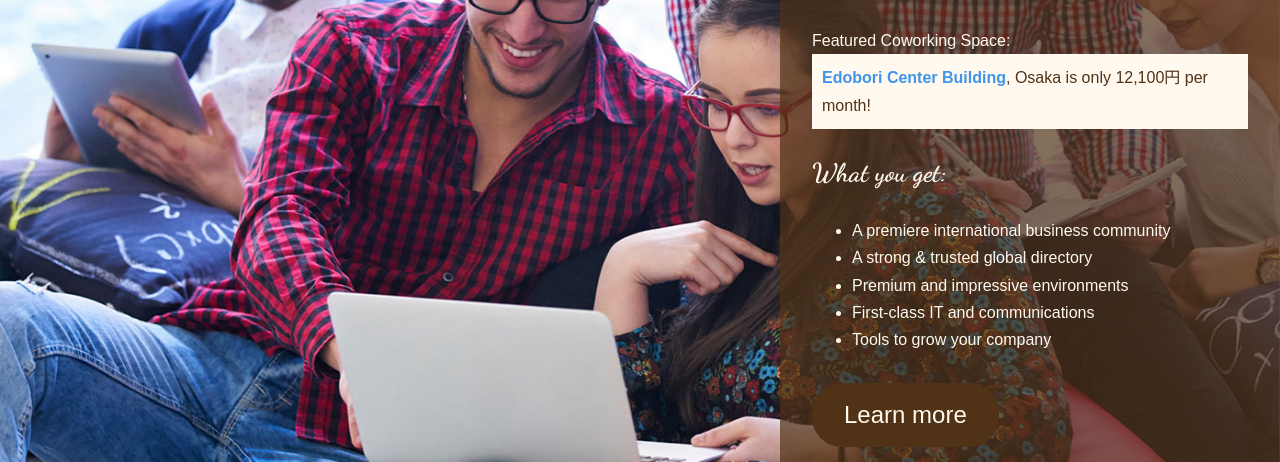
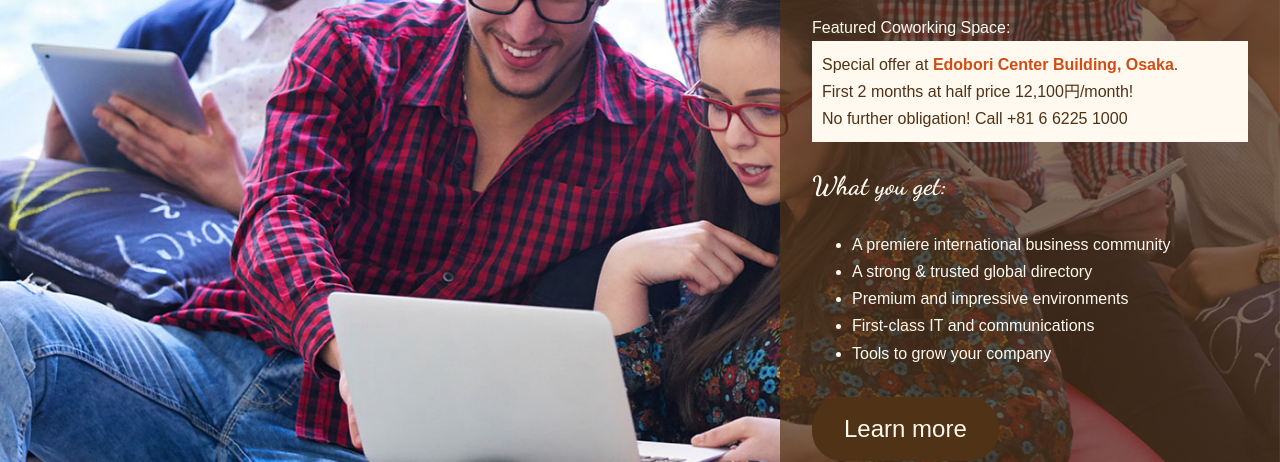
Before and after one commit to aburd/coworking-page, a website: page index.html in a window 1280 px wide. Shown: the part 338-800 px from the top of the page. Drawn offline with nearby package versions, Linux system fonts and the light colour scheme; files that its build step writes are made by us from their sources; files whose address does not match are found by name; a web font is replaced by a local one.

Commit message:
Changes to special offer at the top and location templating. Special offer classes also exclude the blue style from the template and use the proper orange.

```diff
--- a/assets/js/main.js
+++ b/assets/js/main.js
@@ -272,28 +272,32 @@
 	var priceTemplate = Handlebars.compile(pricingSource);
 	// get the proper info, make it usable by handlebars, and then pass it to the template for compilation
 	$.getJSON('./json/coworking-locations.json', function(data){
+		// Get cheapest location out of all locations
 		var cheapestLocation = data
 			.map(function(location){
-				console.log(location.japan)
 				return {
 					name: location.name,
 					price: location.price,
 					city: location.address.split('<br>')[2].split(' ')[0],
-					japan: location.japan
+					japan: location.japan,
+					url: location.url,
+					phoneNumber: location.phoneNumber
 				}
 			})
 			.filter(function(location){
 				return location.japan
 			})
 			.reduce(function(min, location){
-				var locationPrice = Number(location.price.replace(/円|,/g, ''))
-				var minPrice = Number(min.price.replace(/円|,/g, ''))
-				return Math.min(minPrice, locationPrice) < minPrice ? location : min
+				var locationPrice = Number(location.price.replace(/¥|,/g, ''))
+				var minPrice = Number(min.price.replace(/¥|,/g, ''))
+				return minPrice < locationPrice
+					? min
+					: location
 			})
-		$('#featured-coworking-space').html('<a href="#">'+cheapestLocation.name+'</a>' + ', ' + cheapestLocation.city + ' is only ' + cheapestLocation.price + ' per month!')
+		// Construct a string from the cheapest location and put in tag
+		$('#featured-coworking-space').html('Special offer at <a href="#'+cheapestLocation.url+'" class="smooth">'+cheapestLocation.name+', '+cheapestLocation.city+'</a>.<br>First 2 months at half price ' + cheapestLocation.price + '/month!<br>No further obligation! Call <span class="phone-number">+81 '+cheapestLocation.phoneNumber+'</span>')
 
 		var context = {};
-		var exampleCity = "Level 1 Yusen Building<br>2-3-2 Marunouchi, Chiyoda-ku<br>Tokyo 100-0005 Japan";
 		context.locations = data;
 
 		var html = template(context);
--- a/assets/sass/style.scss
+++ b/assets/sass/style.scss
@@ -8,7 +8,6 @@ $padding-base-vertical: 14px !default;
 
 // Servcorp colors
 $brand-primary: #503216 !default;
-$brand-secondary: #3f95ea !default;
 $brand-orange: #d14d13 !default;
 $brand-yellow: #e0a33a !default;
 $brand-gray: #d7d2cb !default;
@@ -645,7 +644,7 @@ nav {
 					width: 100%;
 
 					a {
-						color: $brand-secondary;
+						color: $brand-orange;
 						font-weight: bold;
 					}
 				}
--- a/index.html
+++ b/index.html
@@ -468,6 +468,7 @@
 	<script id="location-template" type="text/x-handlebars-template">
 		{{#each locations}}
 		<div class="col-md-4">
+			<a id="{{url}}"></a>
 			<div class="item-grid text-center">
 				<div class="owl-carousel-fullwidth">
 					<div class="item">
@@ -485,7 +486,7 @@
 						<h3 class="title">{{name}}</h3>
 						<h5 class="category">{{{address}}}</h5>
 						<h5 class="category">
-						{{#if japan}}0{{/if}}{{phoneNumber}}
+						{{#if japan}}+81 {{/if}}{{phoneNumber}}
 						</h5>
 						<a href="#contact-section" class="btn btn-servcorp-cta btn-sm smooth">Contact Us</a>
 						<a href="#pricing" class="btn btn-servcorp-cta btn-sm smooth">Pricing</a>
```
Also changed, not shown: assets/css/style.css.
